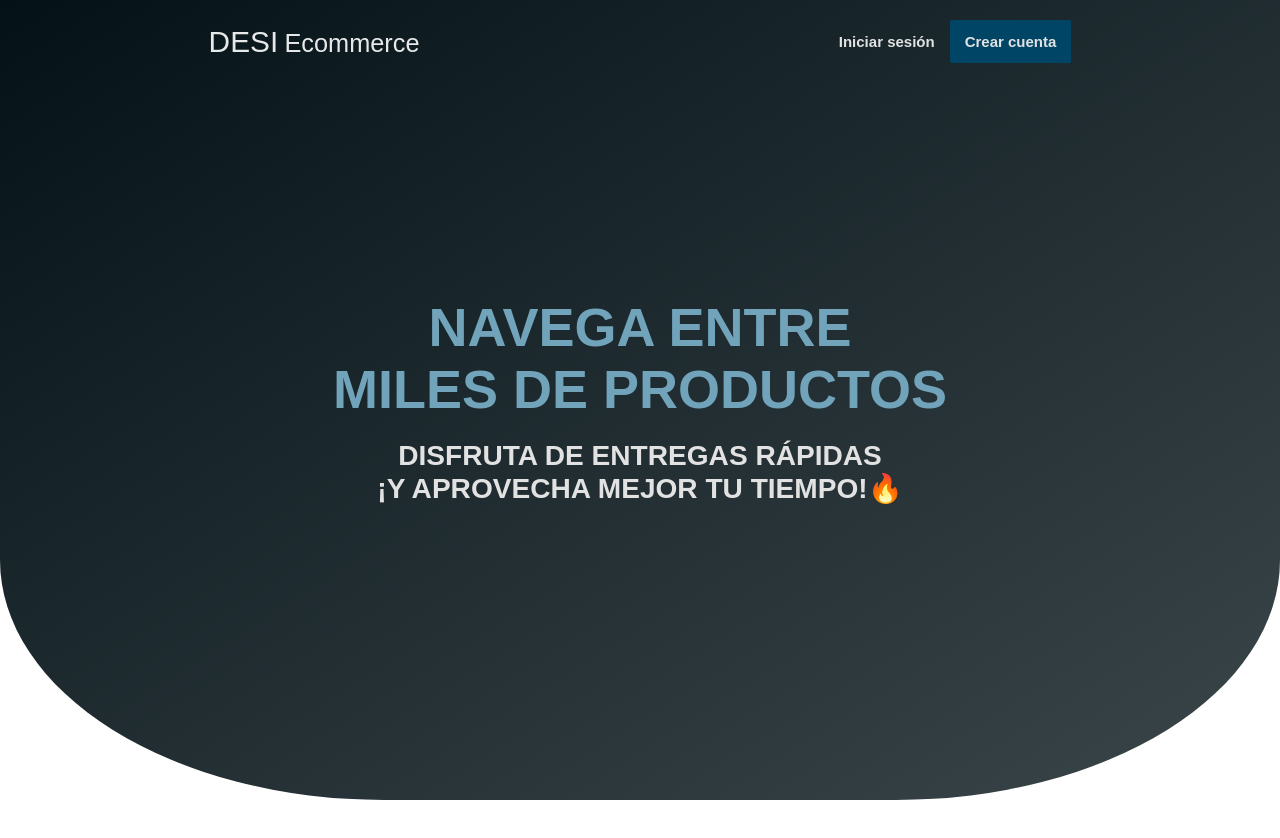
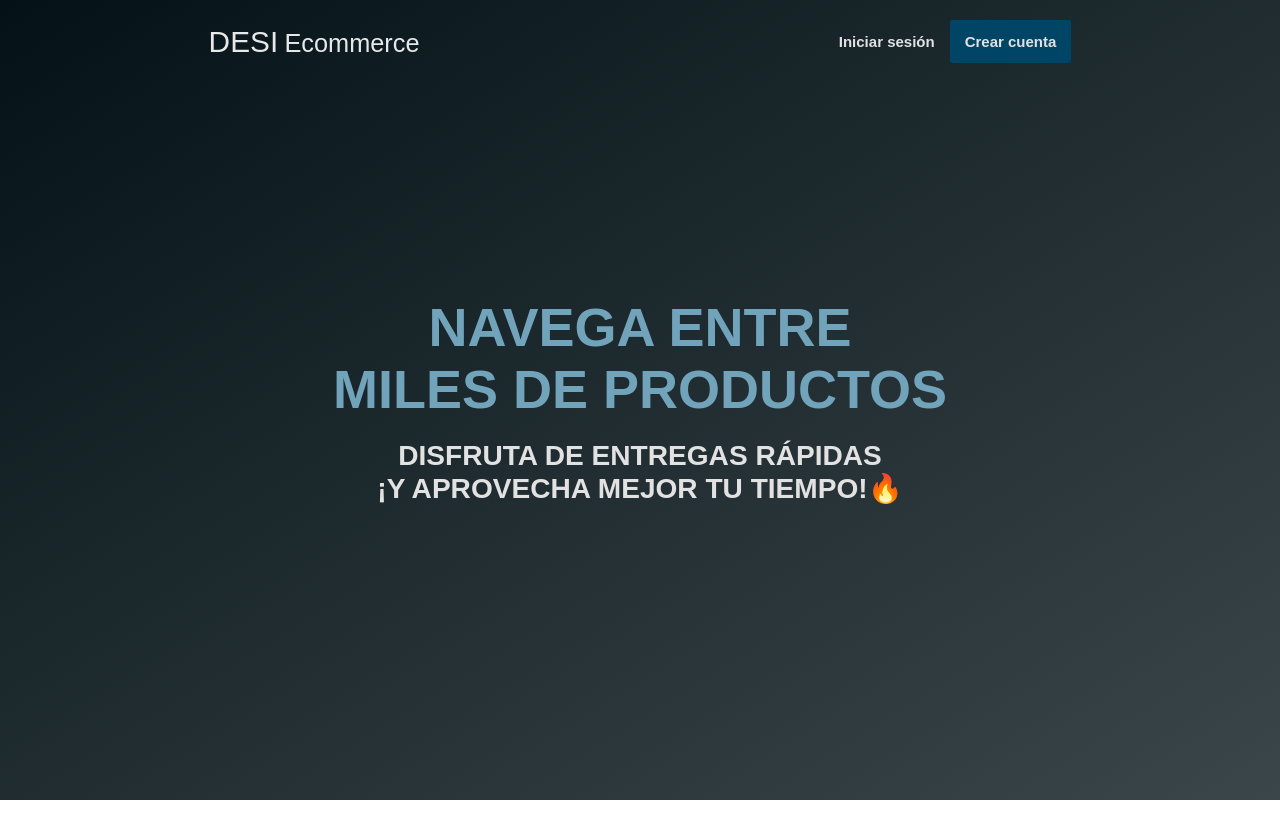
Before and after one commit to m4ujo/desi_ecommerce, a React (Create React App) app: page / in a window 1280 px wide. Shown: the top 838 px of the page. Built offline with nearby package versions, Linux system fonts and the light colour scheme; no server answers.

Commit message:
Modify home landing

```diff
--- a/src/components/landingPage/LandingPage.css
+++ b/src/components/landingPage/LandingPage.css
@@ -115,8 +115,8 @@
     padding: 55px;
     margin-bottom: 45px;
     text-align: center;
-    border-bottom-left-radius: 30%;
-    border-bottom-right-radius: 30%;
+    /* border-bottom-left-radius: 30%;
+    border-bottom-right-radius: 30%; */
     background-image: linear-gradient(to bottom right, #041217, #041217c7);
 }
 
```
